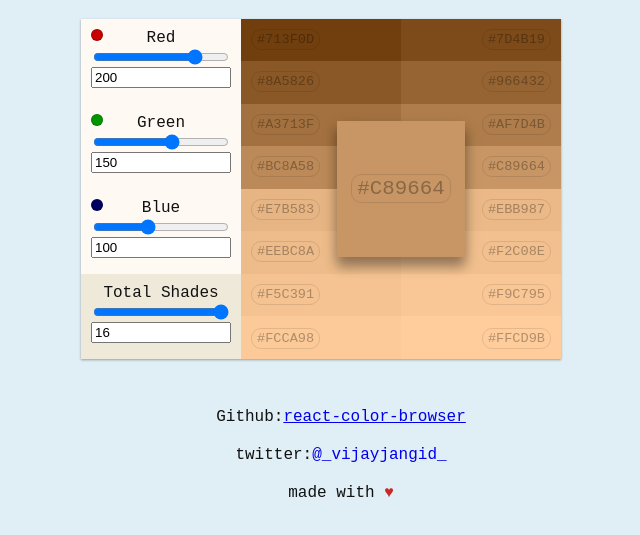
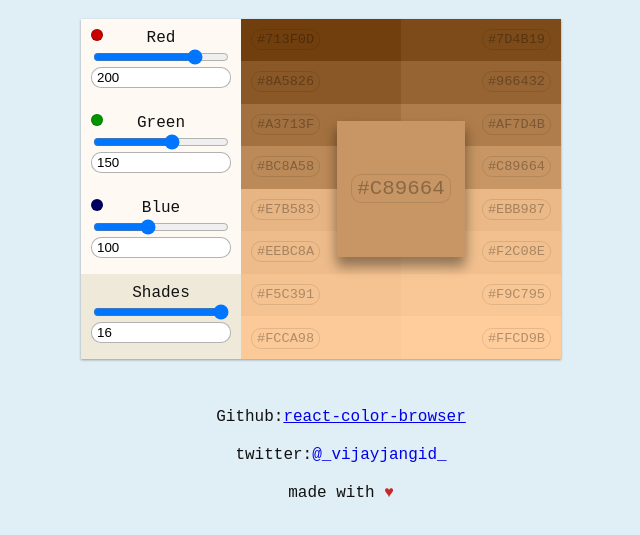
Before and after one commit to vijayjangid/react-color-browser, a React app: page / in a window 1280 px wide. Shown: the part 61-596 px from the top of the page, without its empty margins (319-959 px from the left). Built offline with nearby package versions, Linux system fonts and the light colour scheme; a web font is replaced by a local one.

Commit message:
minor text & css change on input

```diff
--- a/src/modules/config-panel/index.js
+++ b/src/modules/config-panel/index.js
@@ -90,7 +90,7 @@ class ConfigPanel extends React.PureComponent {
             </div>
           ))}
         <div className="config-row shades">
-          <label htmlFor="shades">Total Shades</label>
+          <label htmlFor="shades">Shades</label>
           <input
             className="slider"
             name="shades"
--- a/src/modules/config-panel/style.css
+++ b/src/modules/config-panel/style.css
@@ -13,6 +13,12 @@
 .config-panel .config-row.shades {
   background: #efe9da;
 }
+.config-panel .config-row input[type="number"] {
+  border: solid 1px rgba(0, 0, 0, 0.3);
+  border-radius: 10px;
+  padding: 2px 5px;
+  outline: none;
+}
 .slider {
   cursor: pointer;
 }
```
